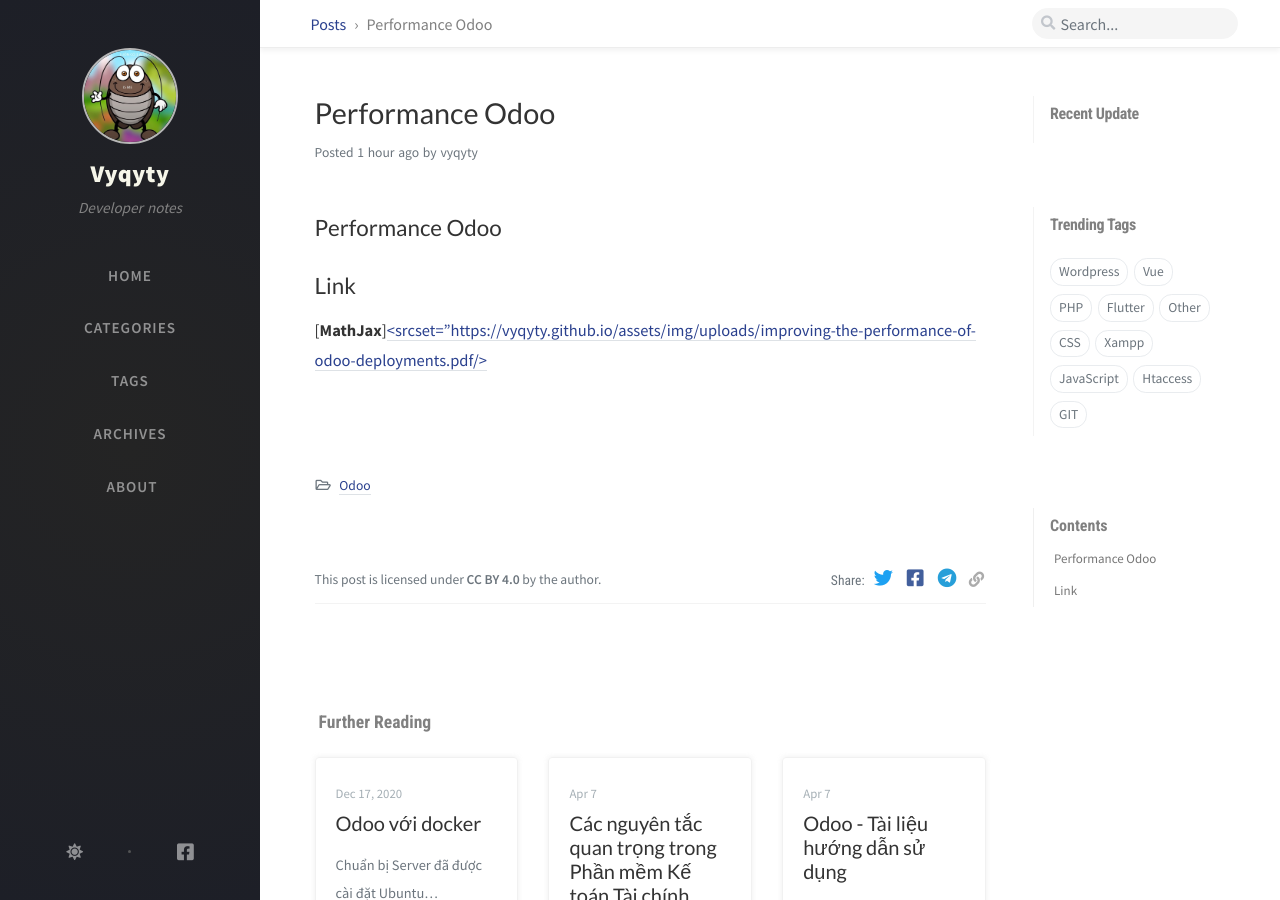
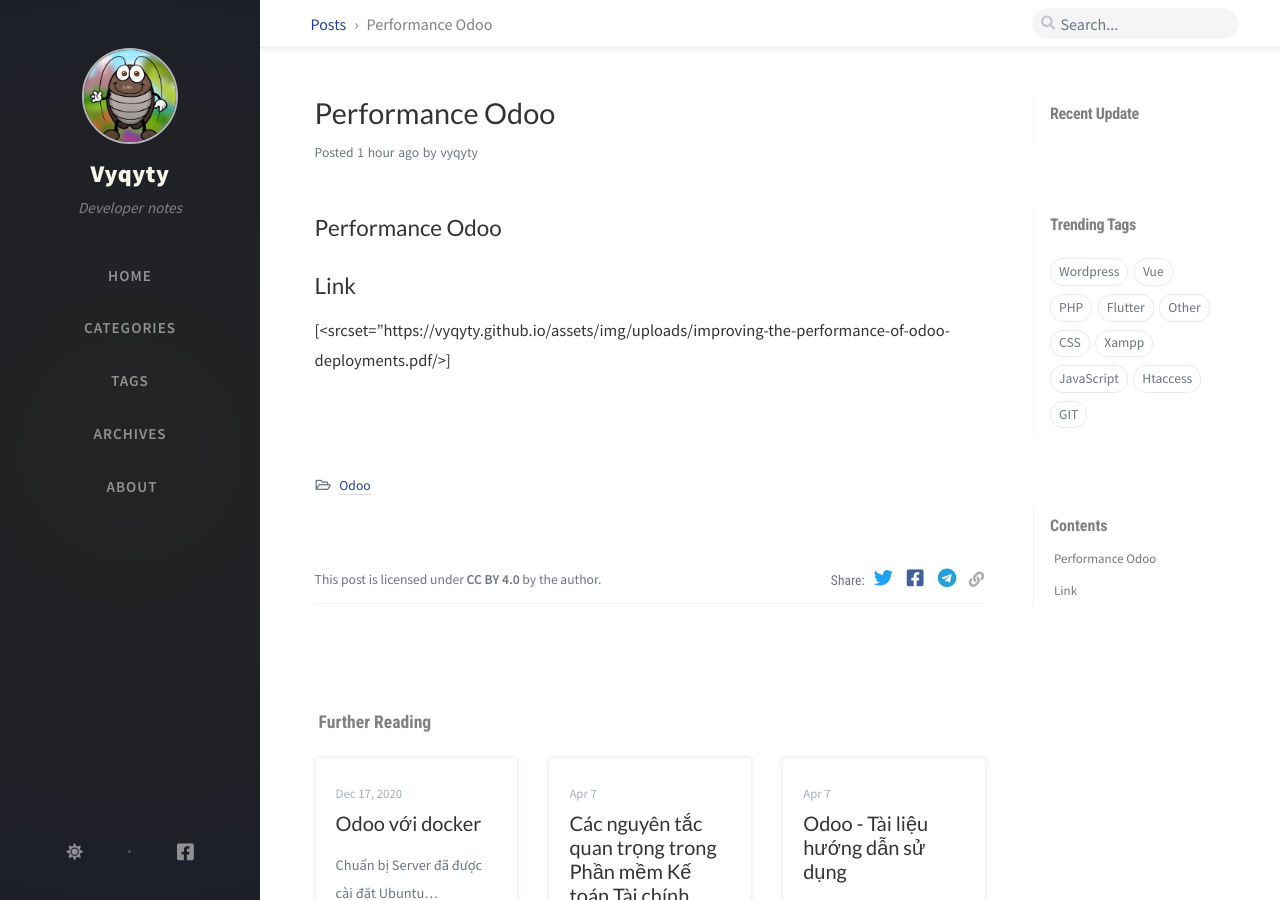
Before and after one commit to vyqyty/vyqyty.github.io, a Jekyll site: the page built from _posts/2023-07-31-performance_odoo.md, in a window 1280 px wide and 900 px high. Built offline with Jekyll 4.4.1, drawn with Linux system fonts in a browser that asks for light colours; nearby versions of some CDN libraries; comment, search, counter and statistics services are not loaded.

Commit message:
Update 2023-07-31-performance_odoo.md

```diff
--- a/_posts/2023-07-31-performance_odoo.md
+++ b/_posts/2023-07-31-performance_odoo.md
@@ -8,4 +8,4 @@
 
 ## Link
 
-[**MathJax**][<srcset="https://vyqyty.github.io/assets/img/uploads/improving-the-performance-of-odoo-deployments.pdf/>](https://vyqyty.github.io/assets/img/uploads/improving-the-performance-of-odoo-deployments.pdf)
+[<srcset="https://vyqyty.github.io/assets/img/uploads/improving-the-performance-of-odoo-deployments.pdf/>]
```
